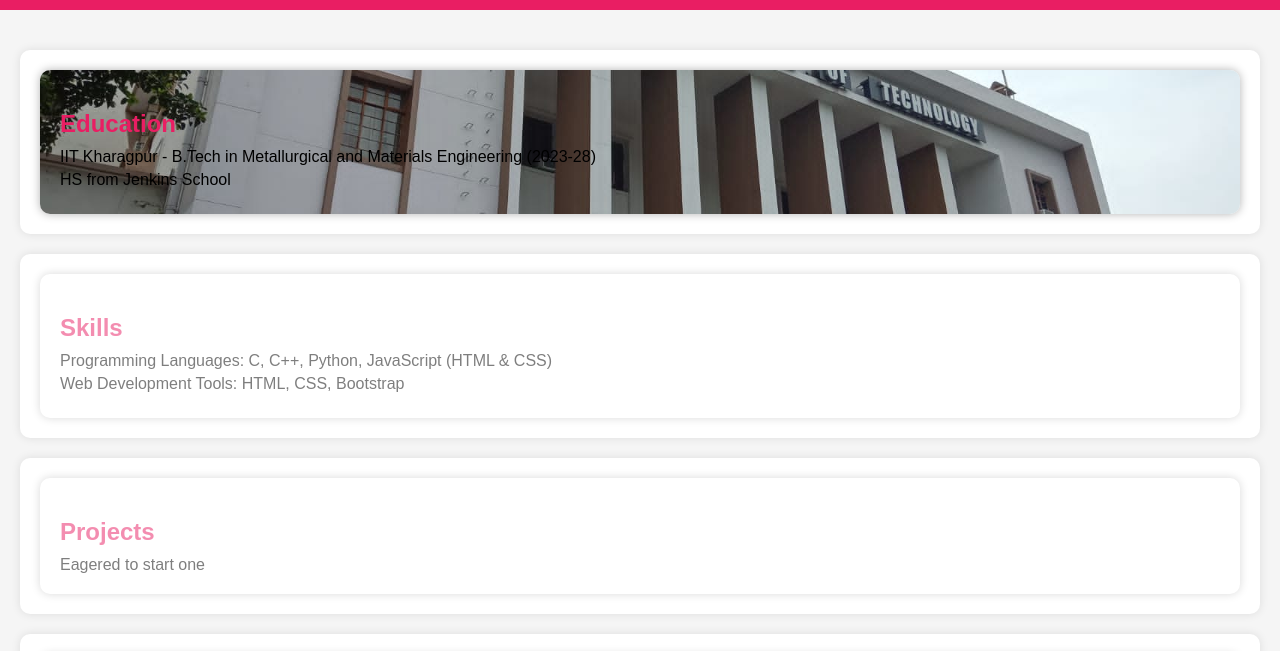
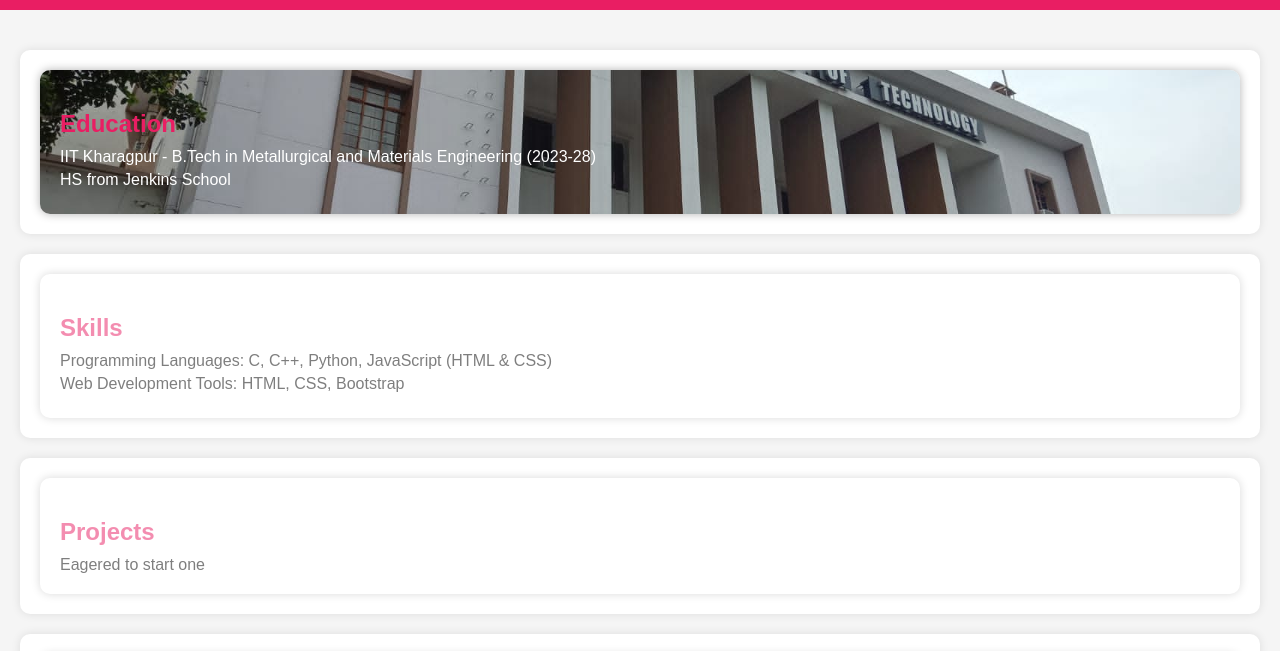
Before and after one commit to JitamB/glowing-journey1, a plain HTML site: page index.html in a window 1280 px wide. In both pictures the pointer is over the element 640 px from the left and 291 px from the top of the page. Shown: the part 149-800 px from the top of the page. Drawn offline with Linux system fonts and the light colour scheme.

Commit message:
style.css

```diff
--- a/style.css
+++ b/style.css
@@ -60,7 +60,7 @@ section h2 {
 }
 
 #edu:hover {
-  text-color: white
+  color: white
 }
 
 .background-image {
```
